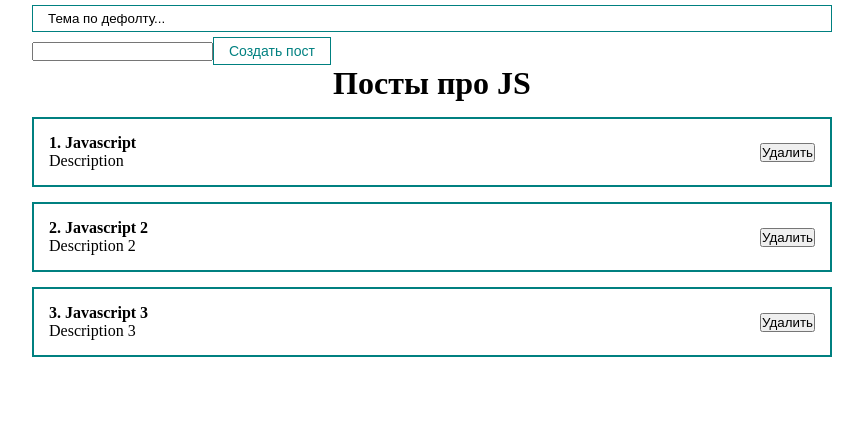
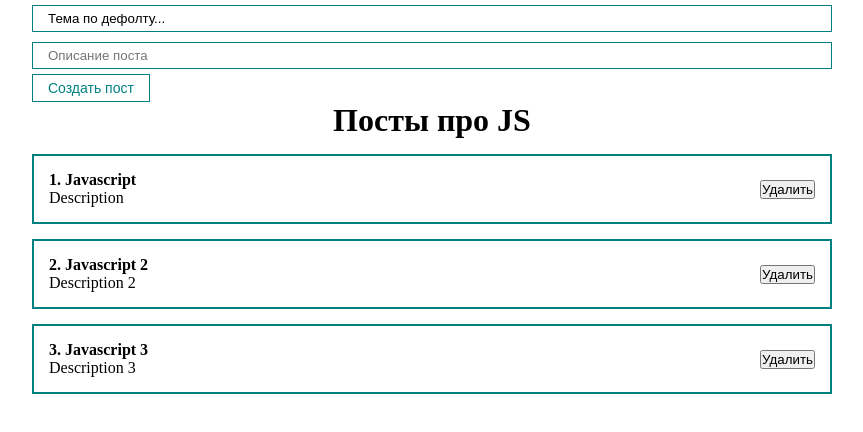
Before and after one commit to Ajtemir/ReactUlbiLearning, a React (Create React App) app: page / in a window 1280 px wide. Shown: the top 432 px of the page, without its empty margins (208-1071 px from the left). Built offline with nearby package versions, Linux system fonts and the light colour scheme.

Commit message:
Неуправляемый компонент

```diff
--- a/src/App.js
+++ b/src/App.js
@@ -32,13 +32,12 @@ function App() {
                 placeholder="Название поста"
             />
 
-            <input ref={bodyInputRef} type="text"/>
-
-            {/*<MyInput*/}
-            {/*    ref={bodyInputRef}*/}
-            {/*    type="text"*/}
-            {/*    placeholder="Описание поста"*/}
-            {/*/>*/}
+            {/*Неуправляемый компонент*/}
+            <MyInput
+                ref={bodyInputRef}
+                type="text"
+                placeholder="Описание поста"
+            />
 
             <MyButton onClick={addNewPost}>Создать пост</MyButton>
         </form>
--- a/src/components/UI/input/MyInput.jsx
+++ b/src/components/UI/input/MyInput.jsx
@@ -1,9 +1,9 @@
 import React from 'react';
 import classes from './MyInput.module.css';
-const MyInput = (props) => {
+const MyInput = React.forwardRef((props, ref) => {
     return (
-        <input className={classes.myInput} {...props}/>
+        <input ref={ref} className={classes.myInput} {...props}/>
     );
-};
+});
 
 export default MyInput;
```
